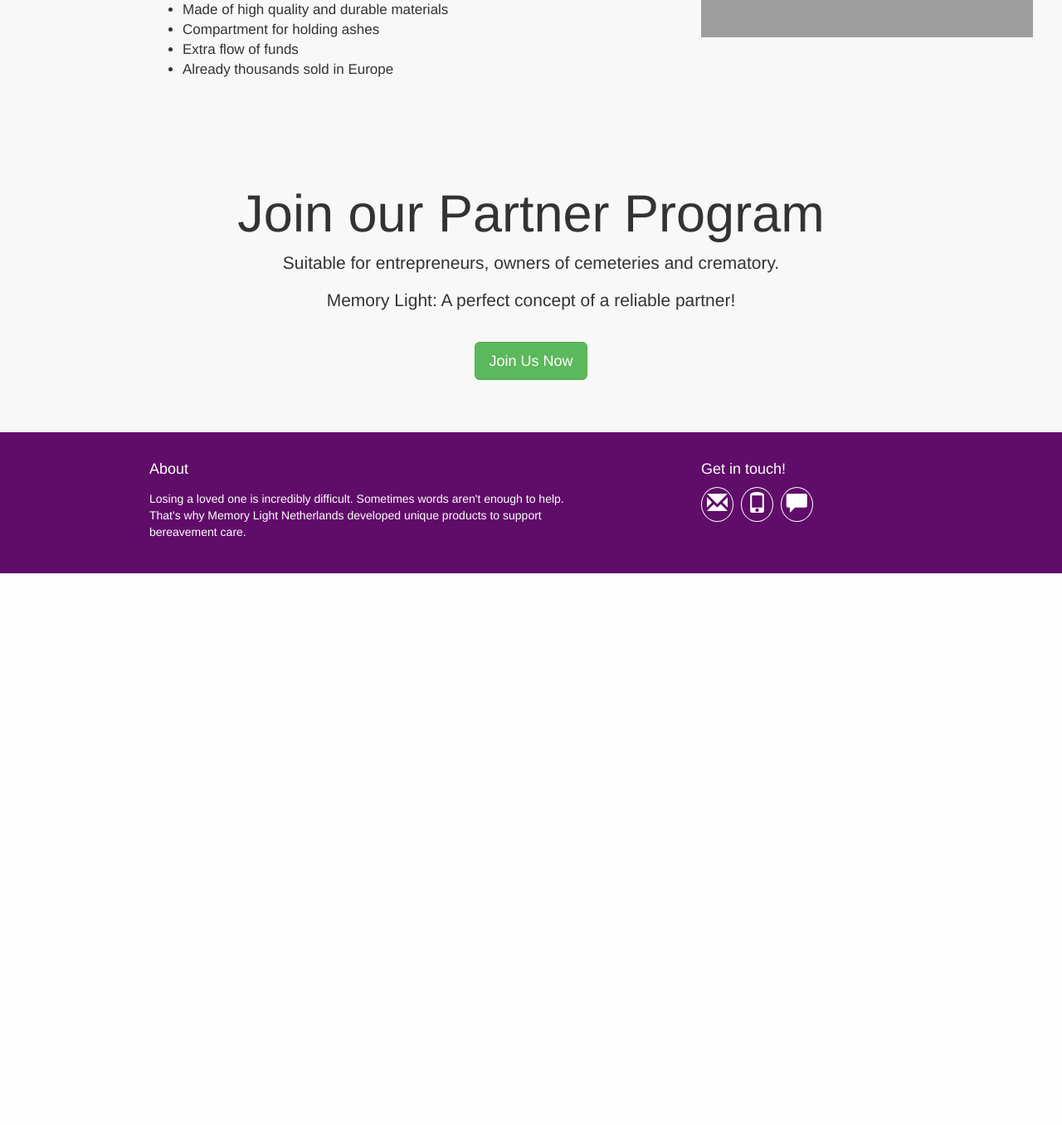
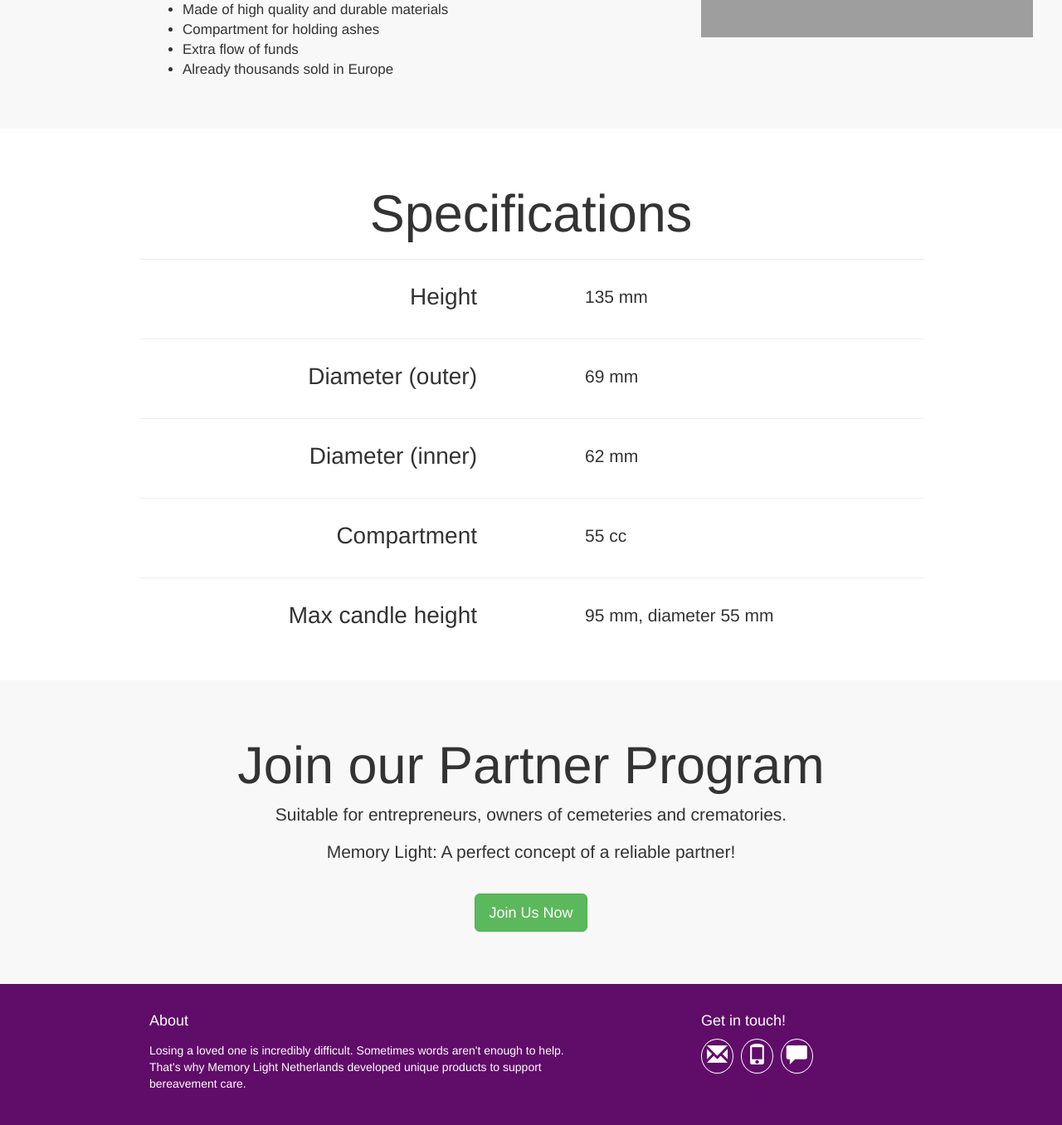
Before and after one commit to TeijevanSloten/bearded-wight, a PHP site: page /relic.php in a window 1280 px wide. Shown: the part 496-1852 px from the top of the page at 83% size. Before the commit the page ends 1187 px from the top, so only its background shows below. Run offline with PHP 8.4, Linux system fonts and the light colour scheme; some libraries are stand-ins or nearby versions; grey boxes are pictures that could not be loaded.

Commit message:
Memory light relic page improved.

```diff
--- a/css/theme.css
+++ b/css/theme.css
@@ -98,3 +98,16 @@ body {
     margin-top: 35px;
     margin-bottom: 15px;
 }
+
+.spec-label {
+    font-size: 28px;
+    font-weight: 200;
+    margin-top: 10px;
+    padding-right: 50px;
+    text-align: right
+}
+
+.spec-text{
+    margin-top:10px;
+    padding-left: 50px;
+}
--- a/dispenser.php
+++ b/dispenser.php
@@ -85,7 +85,7 @@
                 <div class="row">
                     <div class="col-md-10 col-md-offset-1">
                         <h1 class="standard-h1">Join our Partner Program</h1>
-                        <p class="text-center">Suitable for entrepreneurs, owners of cemeteries and crematory. </p>
+                        <p class="text-center">Suitable for entrepreneurs, owners of cemeteries and crematories. </p>
                         <p class="text-center">Memory Light: A perfect concept of a reliable partner!</p>
                         <br>
                         <p class="text-center"><a class="btn btn-success btn-lg text-capitalize" href="contact.php" role="button">join us now</a></p>
--- a/index.php
+++ b/index.php
@@ -71,12 +71,12 @@
             <div class="container">
                 <div class="row">
                     <div class="col-md-6">
-                        <h2 style="margin-left: 20px;">Memory Light Relic</h2>
+                        <h2 style="margin-left: 5px; font-family: 'ImperatorSmallCaps'; font-weight: bold">Memory Light Relic</h2>
                         <p>Our bereavement Memory Light is unique. For those who want to express their heart felt sympathy with an everlasting gift of light. To comfort people in time of emotional pain.</p>
                         <p><a class="btn btn-default" href="relic.php" role="button">View details »</a></p>
                     </div>
                     <div class="col-md-6">
-                        <h2 style="margin-left: 20px;">Memory Light Candle Dispenser</h2>
+                        <h2 style="margin-left: 5px; font-family: 'ImperatorSmallCaps'; font-weight: bold;">Memory Light Candle Dispenser</h2>
                         <p>The Memory Light Candle dispenser is a robust and well proven concept of professional cemetery service. The dispenser – candle including lighter - is a highly appreciated asset at more than 700 cemeteries in Europe.</p>
                         <p><a class="btn btn-default" href="dispenser.php" role="button">View details »</a></p>
                     </div>
@@ -89,7 +89,7 @@
                 <div class="row">
                     <div class="col-md-10 col-md-offset-1">
                         <h1 class="standard-h1">Join our Partner Program</h1>
-                        <p class="text-center">Suitable for entrepreneurs, owners of cemeteries and crematory. </p>
+                        <p class="text-center">Suitable for entrepreneurs, owners of cemeteries and crematories. </p>
                         <p class="text-center">Memory Light: A perfect concept of a reliable partner!</p>
                         <br>
                         <p class="text-center"><a class="btn btn-success btn-lg text-capitalize" href="contact.php" role="button">join us now</a></p>
--- a/relic.php
+++ b/relic.php
@@ -50,7 +50,6 @@
                 </div>
             </div>
         </div>
-
         <div class="jumbotron" style="margin-top: 0px; background:#F8F8F8; margin-bottom: 0">
             <div class="container">
                 <div class="col-md-offset-1 col-md-7">
@@ -71,12 +70,91 @@
                 </div>
             </div>
         </div>
+        <div class="jumbotron" style="margin-top: 0px; background:#FFF; margin-bottom: 0">
+            <div class="container">
+                <div class="row">
+                    <div class="col-md-10 col-md-offset-1">
+                        <h1 class="standard-h1">Specifications</h1>
+                        <hr>
+                        <div class="row">
+                            <div class="col-md-6">
+                                <h3 class="spec-label">
+                                    Height
+                                </h3>
+                            </div>
+                            <div class="col-md-5">
+                                <p class="spec-text">
+                                    135 mm
+                                </p>
+                            </div>
+                        </div>
+
+                        <hr>
+                        <div class="row">
+                            <div class="col-md-6">
+                                <h3 class="spec-label">
+                                    Diameter (outer)
+                                </h3>
+                            </div>
+                            <div class="col-md-5">
+                                <p class="spec-text">
+                                    69 mm
+                                </p>
+                            </div>
+                        </div>
+
+                        <hr>
+                        <div class="row">
+                            <div class="col-md-6">
+                                <h3 class="spec-label">
+                                    Diameter (inner)
+                                </h3>
+                            </div>
+                            <div class="col-md-5">
+                                <p class="spec-text">
+                                    62 mm
+                                </p>
+                            </div>
+                        </div>
+
+                        <hr>
+                        <div class="row">
+                            <div class="col-md-6">
+                                <h3 class="spec-label">
+                                    Compartment
+                                </h3>
+                            </div>
+                            <div class="col-md-5">
+                                <p class="spec-text">
+                                    55 cc
+                                </p>
+                            </div>
+                        </div>
+
+                        <hr>
+                        <div class="row">
+                            <div class="col-md-6">
+                                <h3 class="spec-label">
+                                    Max candle height
+                                </h3>
+                            </div>
+                            <div class="col-md-5">
+                                <p class="spec-text">
+                                    95 mm, diameter 55 mm
+                                </p>
+                            </div>
+                        </div>
+                    </div>
+                </div>
+            </div>
+        </div>
+
         <div class="jumbotron" style="margin-top: 0px; background:#F8F8F8; margin-bottom: 0">
             <div class="container">
                 <div class="row">
                     <div class="col-md-10 col-md-offset-1">
                         <h1 class="standard-h1">Join our Partner Program</h1>
-                        <p class="text-center">Suitable for entrepreneurs, owners of cemeteries and crematory. </p>
+                        <p class="text-center">Suitable for entrepreneurs, owners of cemeteries and crematories. </p>
                         <p class="text-center">Memory Light: A perfect concept of a reliable partner!</p>
                         <br>
                         <p class="text-center"><a class="btn btn-success btn-lg text-capitalize" href="contact.php" role="button">join us now</a></p>
@@ -84,7 +162,6 @@
                 </div>
             </div>
         </div>
-
         <footer class="footer">
             <div class="container">
                 <div class="col-md-6 col-md-offset-1">
```
